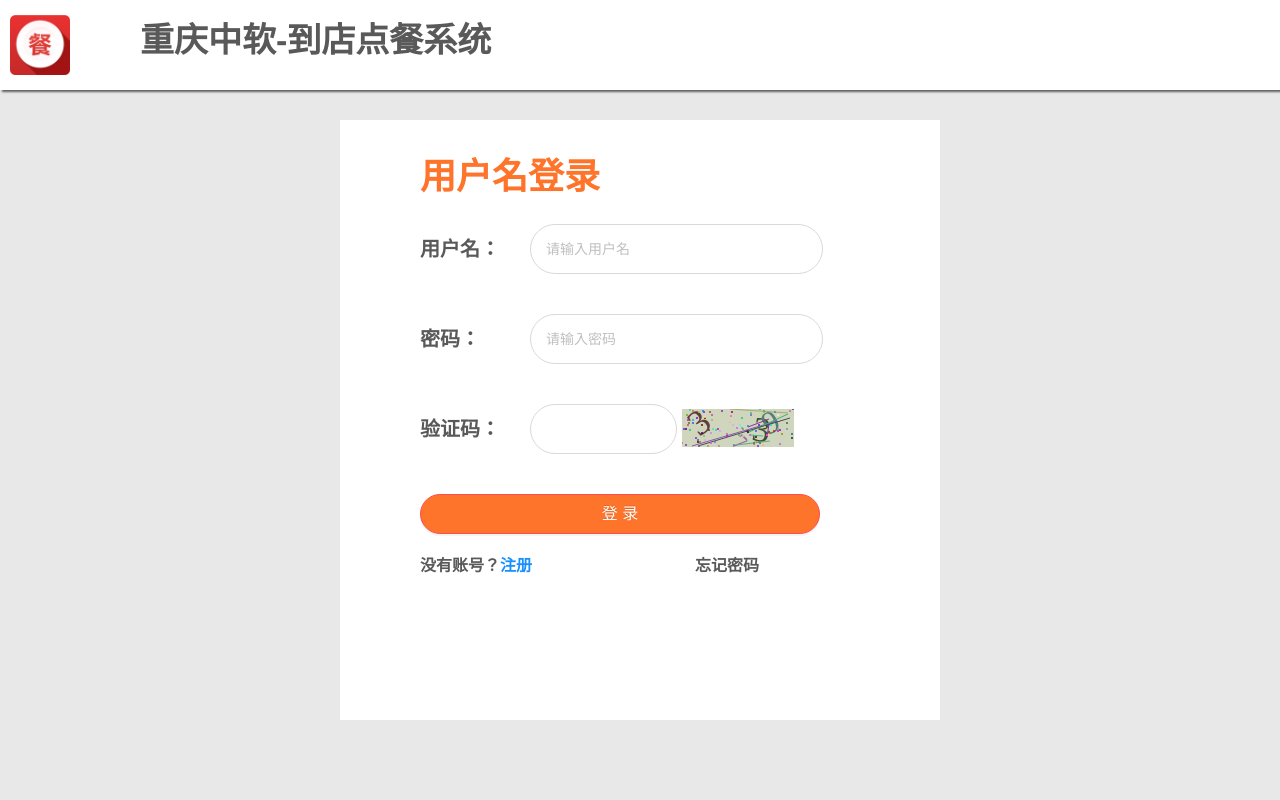
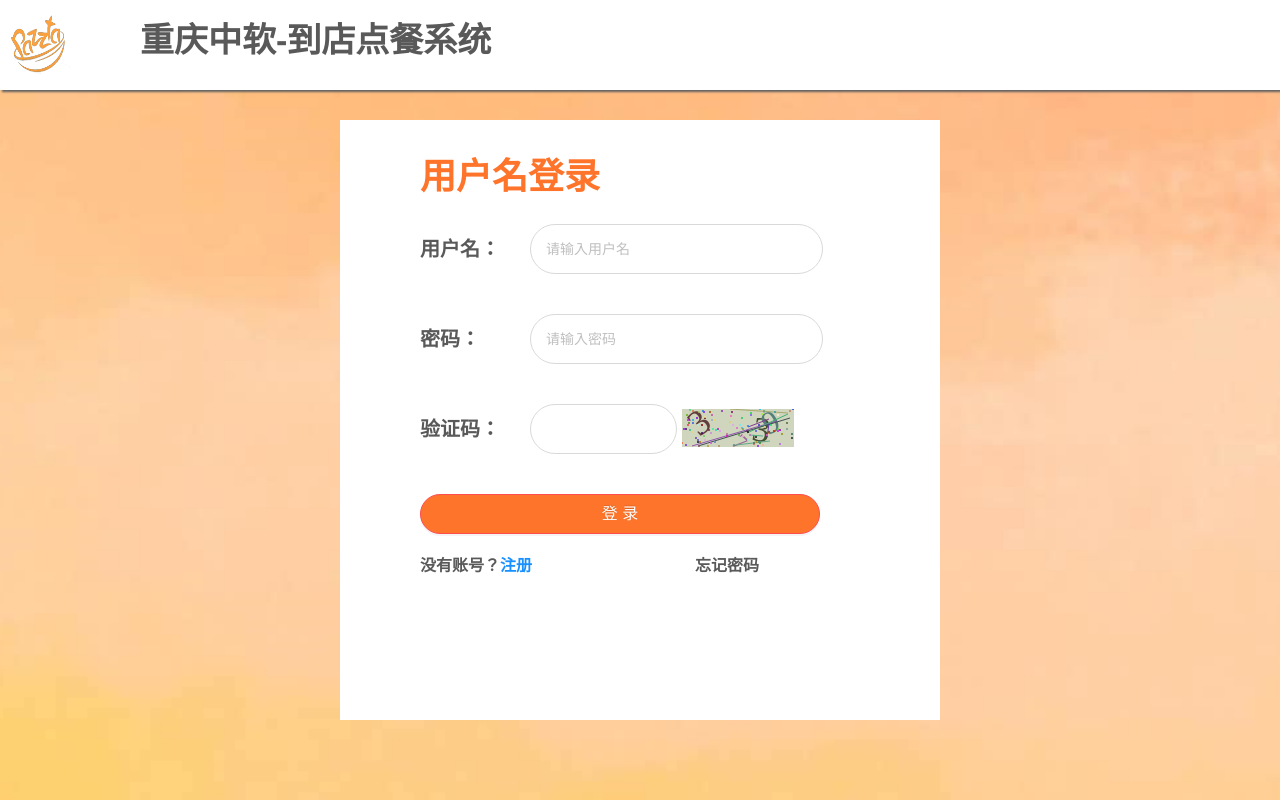
Before and after one commit to hhm473/OrderSys, a Vue app: page /dishmanage#/login in a window 1280 px wide. Built offline with nearby package versions, Linux system fonts and the light colour scheme.

Commit message:
styleTodoAll

```diff
--- a/src/App.vue
+++ b/src/App.vue
@@ -5,7 +5,6 @@
 </template>
 
 <script>
-
 	export default {
 		name: 'app',
 	}
@@ -16,7 +15,12 @@ export default {
 		font-family: 'Avenir', Helvetica, Arial, sans-serif;
 		-webkit-font-smoothing: antialiased;
 		-moz-osx-font-smoothing: grayscale;
-  background-color: #e8e8e8;
+		/* background-color: #e8e8e8; */
+		background-image: url(assets/img/bk.png);
+		background-repeat: no-repeat;
+		background-position: center;
+		background-size: cover;
+
 		height: 100%;
 		overflow: scroll;
 	}
--- a/src/components/Dish.vue
+++ b/src/components/Dish.vue
@@ -37,7 +37,7 @@
 	import DishXiangqing from './DishXiangqing.vue'
 
 	export default {
-		name: 'Login',
+		name: 'Dish',
 
 		components: {
 			DishXiangqing,
--- a/src/components/DishXiangqing.vue
+++ b/src/components/DishXiangqing.vue
@@ -33,7 +33,7 @@
 
 <script>
 	export default {
-		name: 'Login',
+		name: 'DishXiangqing',
 		props: {
 			'dishPic': {
 				type: String,
--- a/src/components/Order.vue
+++ b/src/components/Order.vue
@@ -115,6 +115,7 @@
 			toXiadan() {
 				let that = this;
 				console.log(that.dishOrder);
+				// localStorage.setItem('dishOrder', JSON.stringify(values));
 				this.$router.push({
 					// path: "/Xiadan",
 					name: 'xiadan',
--- a/src/components/PageHeader.vue
+++ b/src/components/PageHeader.vue
@@ -2,7 +2,7 @@
 	<div class="all-wrap">
 		<div class="sys-wrap">
 			<div class="img-wrap"><img
-					src="../assets/img/logo.jpg" />
+					src="../assets/img/logo.png" />
 			</div>
 			<div class="title">重庆中软-到店点餐系统</div>
 		</div>
@@ -20,7 +20,7 @@
 
 <script>
 	export default {
-		name: 'Login',
+		name: 'PageHeader',
 		props: {
 			'isLogin': {
 				type: Boolean,
--- a/src/router/index.js
+++ b/src/router/index.js
@@ -21,7 +21,7 @@ Vue.use(VueRouter)
 
 const routes = [{
 		path: '/',
-		redirect: '/ordermanage'
+		redirect: '/login'
 	},
 	{
 		path: '/login',
--- /dev/null
+++ b/vue.config.js
@@ -0,0 +1,3 @@
+module.exports={
+    publicPath:"./"
+}
```
Also changed, not shown: src/assets/img/bk.png (added), src/assets/img/logo.png (added). Lines whose indentation alone changed are shown as unchanged.
